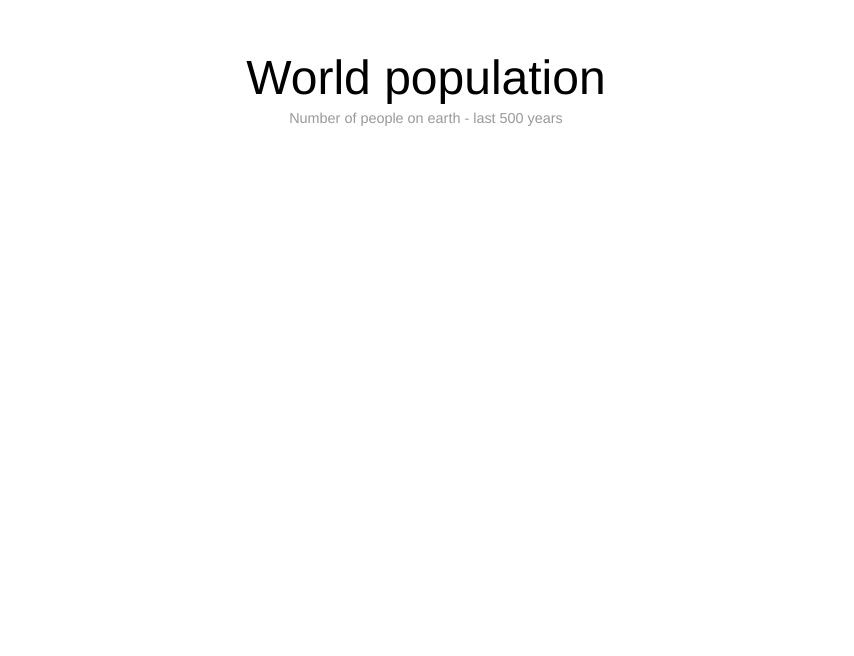
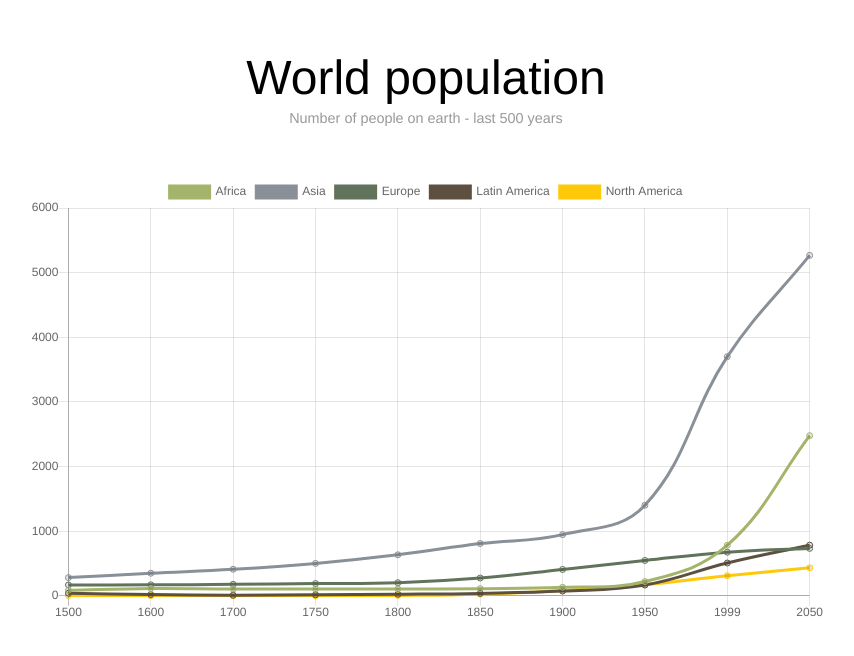
Before and after one commit to palhamel/data_visualization, a plain HTML site: page 01_world_population/index.html in a window 1280 px wide. Shown: the whole page, without its empty margins (214-1068 px from the left). Drawn offline with nearby package versions, Linux system fonts and the light colour scheme.

Commit message:
add data and styling

```diff
--- a/01_world_population/index.html
+++ b/01_world_population/index.html
@@ -11,6 +11,7 @@
   <div class="wrapper">
     <h1>World population</h1>
     <h2>Number of people on earth - last 500 years</h2>
+    <canvas id="myChart" width="1600" height="900"></canvas>
   </div>
   <script src="./script.js"></script>
 </body>
--- a/01_world_population/script.js
+++ b/01_world_population/script.js
@@ -1,2 +1,51 @@
 const message = 'hej där 😘';
 console.log(message);
+
+// Our labels along the x-axis
+const years = [1500,1600,1700,1750,1800,1850,1900,1950,1999,2050];
+// For drawing the lines
+const africa = [86,114,106,106,107,111,133,221,783,2478];
+const asia = [282,350,411,502,635,809,947,1402,3700,5267];
+const europe = [168,170,178,190,203,276,408,547,675,734];
+const latinAmerica = [40,20,10,16,24,38,74,167,508,784];
+const northAmerica = [6,3,2,2,7,26,82,172,312,433];
+
+const ctx = document.getElementById("myChart");
+const myChart = new Chart(ctx, {
+  type: 'line',
+  data: {
+    labels: years,
+    datasets: [
+      {
+        data: africa,
+        label: "Africa",
+        borderColor: "#a4b46b",
+        fill: false,
+      },
+      {
+        data: asia,
+        label: "Asia",
+        borderColor: "#899097",
+        fill: false
+      },
+      {
+        data: europe,
+        label: "Europe",
+        borderColor: "#61735a",
+        fill: false
+      },
+      {
+        data: latinAmerica,
+        label: "Latin America",
+        borderColor: "#5d5040",
+        fill: false
+      },
+      {
+        data: northAmerica,
+        label: "North America",
+        borderColor: "#ffc90a",
+        fill: false
+      }
+    ]
+  }
+});
```
Also changed, not shown: 1 other file.
